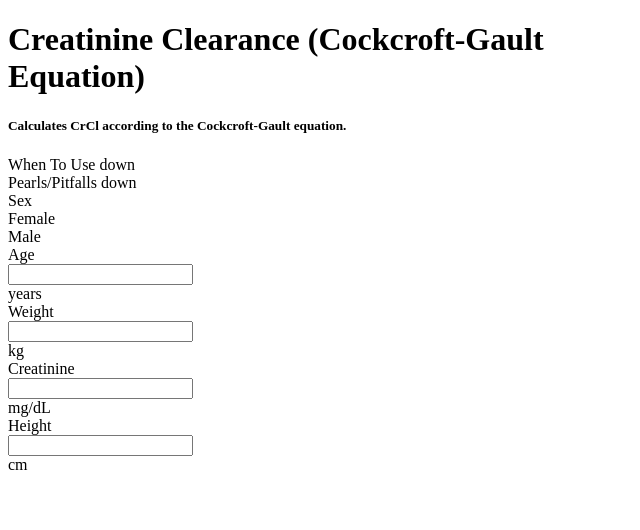
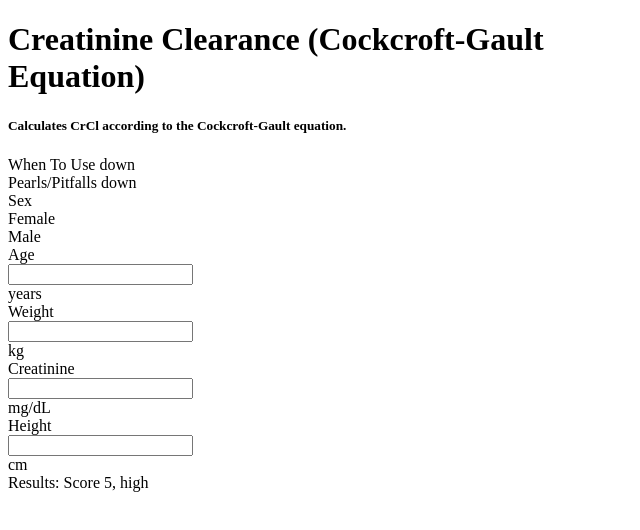
Before and after one commit to liirene1/medical-calculator, a React (Create React App) app: page / in a window 1280 px wide. Shown: the top 530 px of the page, without its empty margins (0-640 px from the left). Built offline with nearby package versions, Linux system fonts and the light colour scheme.

Commit message:
Results renders

```diff
--- a/src/App.js
+++ b/src/App.js
@@ -1,6 +1,7 @@
 import React from 'react';
 import ExtraInfo from './components/ExtraInfo';
 import PatientStats from './components/PatientStats';
+import ResultsContainer from './components/Results';
 import './App.css';
 
 function App() {
@@ -10,6 +11,7 @@ function App() {
       <h5>Calculates CrCl according to the Cockcroft-Gault equation.</h5>
       <ExtraInfo />
       <PatientStats />
+      <ResultsContainer score = {5} severity = "high"/>
     </div>
   );
 }
--- a/src/components/ExtraInfo/index.js
+++ b/src/components/ExtraInfo/index.js
@@ -51,6 +51,6 @@ export class ExtraInfo extends Component {
   }
 }
 
-const mapStateToProps = (state) => ({ extraInfo: state.extraInfo });
+const mapStateToProps = state => ({ extraInfo: state.extraInfo });
 
 export default connect(mapStateToProps)(ExtraInfo);
--- /dev/null
+++ b/src/components/Results/index.js
@@ -0,0 +1,16 @@
+import React from "react";
+import { connect } from "react-redux";
+
+const Results = ({ score, severity }) => (
+  <div>
+    Results: Score { score }, { severity }
+  </div>
+);
+
+const mapStateToProps = state => {
+  return { results: state.results };
+};
+
+const ResultsContainer = connect(mapStateToProps)(Results);
+
+export default ResultsContainer;
```
Also changed, not shown: src/components/Results/index.css (added).
